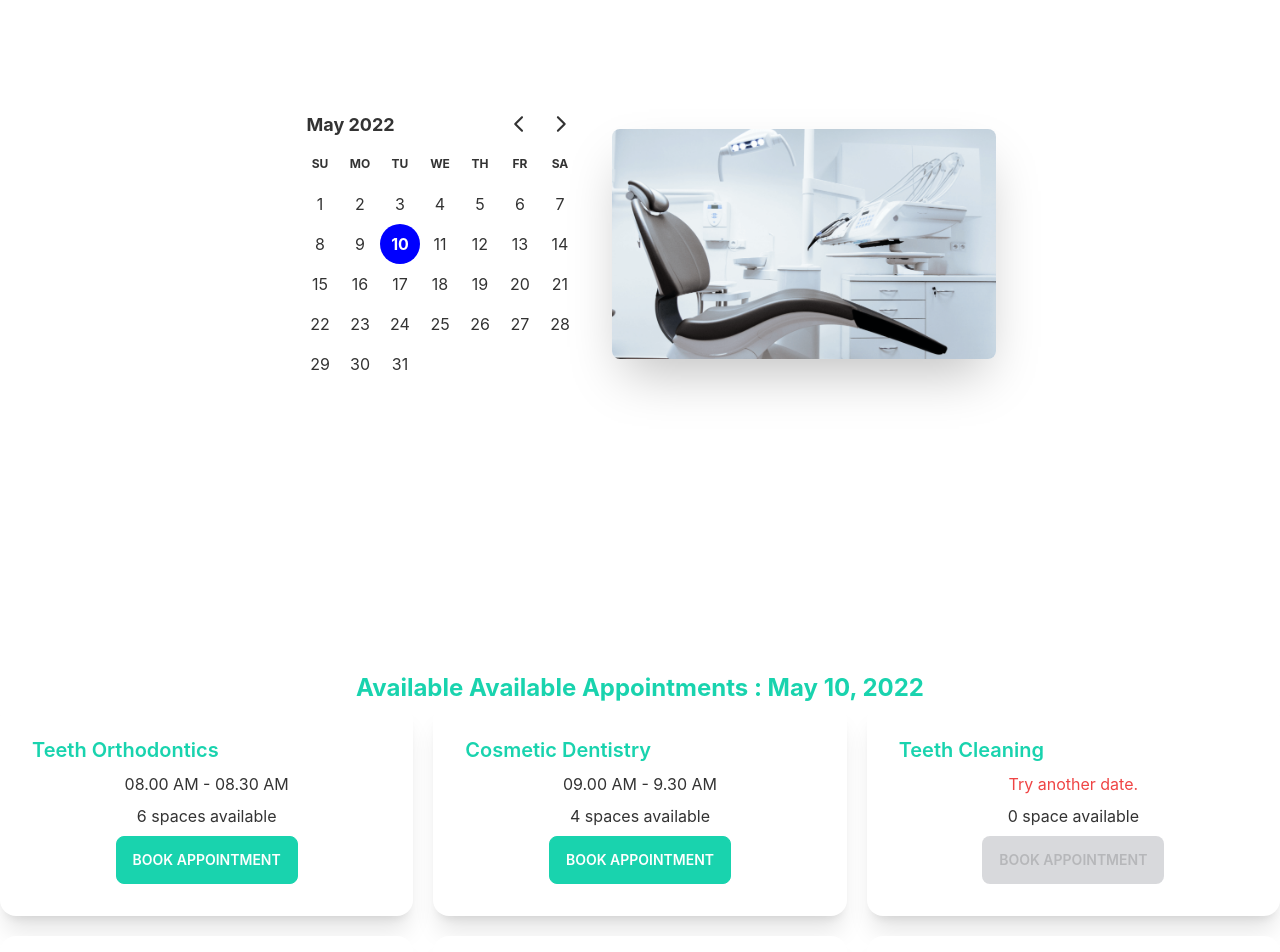
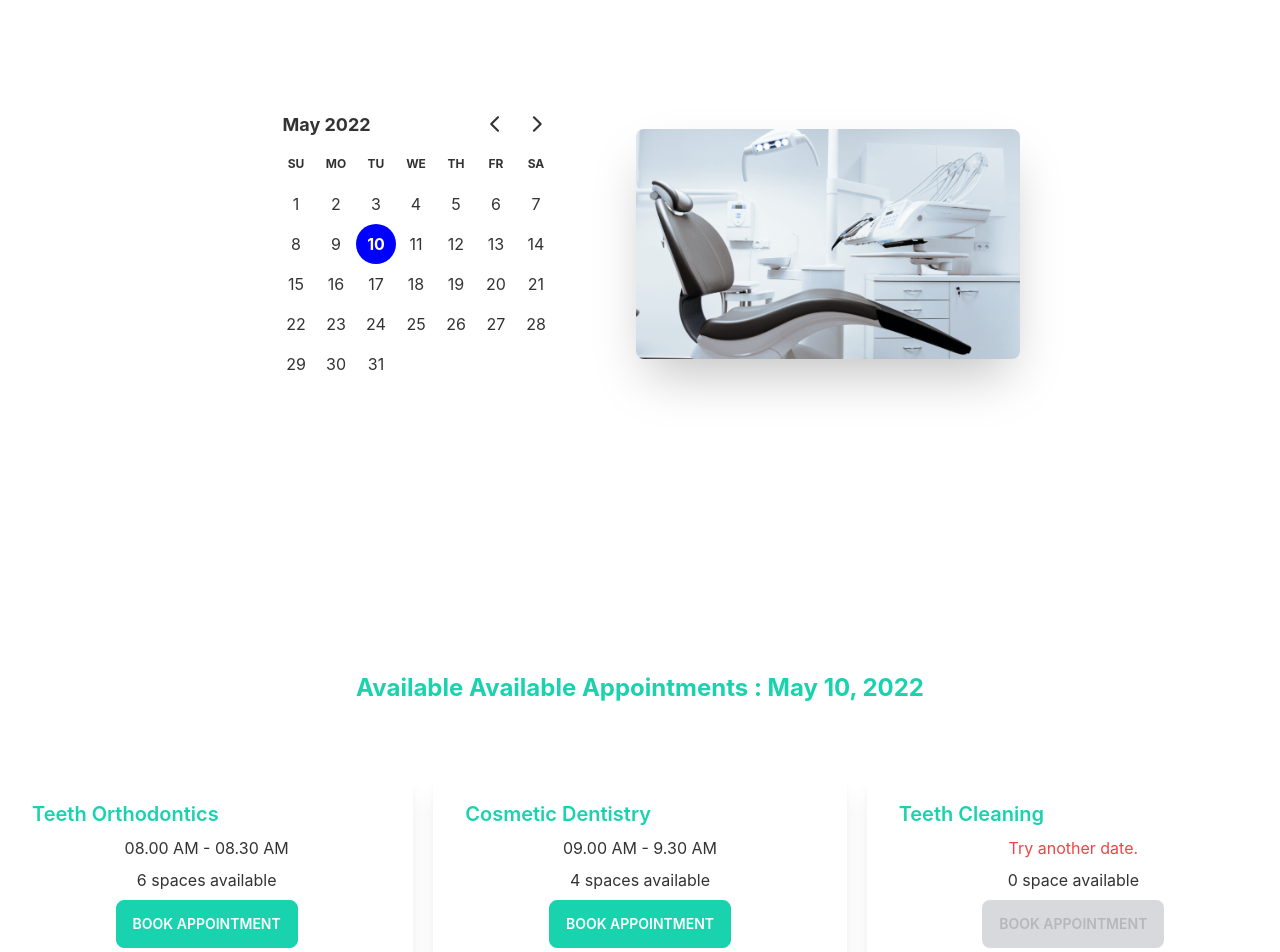
Before and after one commit to parthomalo/doctors-portal-cliend, a React (Create React App) app: page /appointment in a window 1280 px wide. Shown: the part 220-1172 px from the top of the page. Built offline with nearby package versions, Linux system fonts and the light colour scheme.

Commit message:
added booking madal

```diff
--- a/public/index.html
+++ b/public/index.html
@@ -24,7 +24,7 @@
       work correctly both with client-side routing and a non-root public URL.
       Learn how to configure a non-root public URL by running `npm run build`.
     -->
-    <title>React App</title>
+    <title>Doctors Portal</title>
   </head>
   <body>
     <noscript>You need to enable JavaScript to run this app.</noscript>
--- a/src/Pages/Appointments/AppointmentBanar.js
+++ b/src/Pages/Appointments/AppointmentBanar.js
@@ -6,7 +6,7 @@
     return (
         <div className="hero min-h-screen ">
             <div className="hero-content flex-col lg:flex-row-reverse">
-                <img src={chair} className="max-w-sm rounded-lg shadow-2xl" alt='' />
+                <img src={chair} className="max-w-sm rounded-lg shadow-2xl ml-12 " alt='' />
                 <div>
                     <DayPicker
 
--- a/src/Pages/Appointments/AvailableAppointment.js
+++ b/src/Pages/Appointments/AvailableAppointment.js
@@ -1,9 +1,11 @@
 import { format } from 'date-fns';
 import React, { useEffect, useState } from 'react';
+import BookingModal from './BookingModal';
 import Service from './Service';
 
 const AvailableAppointment = ({ date }) => {
-    const [service, setService] = useState([])
+    const [service, setService] = useState([]);
+    const [treatment, setTreatment] = useState(null);
 
     useEffect(() => {
         fetch('services.json')
@@ -14,16 +16,22 @@
     return (
         <div className='mt-7 mb-9'>
             <div>
-                <h4 className='text-secondary font-bold text-center text-2xl'>Available Available Appointments : {format(date, 'PP')} </h4>
+                <h4 className='text-secondary font-bold text-center text-2xl mb-16 '>Available Available Appointments : {format(date, 'PP')} </h4>
             </div>
             <div className='grid sm:grid-cols-1 md:grid-cols-2 lg:grid-cols-3 gap-5'>
                 {
                     service.map(service => <Service
                     key={service._id}
                     service={service}
+                    setTreatment={setTreatment}
                     ></Service>)
                 }
             </div>
+            {treatment && <BookingModal
+            date={date}
+            treatment={treatment}
+            setTreatment={setTreatment}
+            ></BookingModal>}
         </div>
 
     );
--- /dev/null
+++ b/src/Pages/Appointments/BookingModal.js
@@ -0,0 +1,41 @@
+import { format } from 'date-fns';
+import React from 'react';
+
+const BookingModal = ({ date, treatment, setTreatment }) => {
+    const {_id, name, slots } = treatment;
+   const handelBooking = event =>{
+       event.preventDefault();
+       const slot = event.target.slot.value;
+       console.log(_id, name, slot)
+       setTreatment(null)
+   }
+    return (
+        <div>
+            <input type="checkbox" id="booking-modal" class="modal-toggle" />
+            <div class="modal modal-bottom sm:modal-middle">
+                <div class="modal-box">
+                    <label for="booking-modal" class="btn btn-sm btn-circle absolute right-2 top-2">✕</label>
+                    <h3 class="font-bold text-lg">{name}</h3>
+
+                    <form onSubmit={handelBooking} className='grid grid-cols-1 gap-2 mt-2 justify-items-center '>
+                        <input type="text" disabled value={format(date, 'PP')} class="input input-bordered w-full max-w-xs" />
+                        <select name='slot' class="select select-bordered w-full max-w-xs">
+                            {
+                                slots.map(slot => <option value={slot}>{slot}</option>)
+                            }
+
+                        </select>
+                        <input type="text" name='name' placeholder="Name" class="input input-bordered w-full max-w-xs" />
+                        <input type="number" name='phone' placeholder="Phone Number" class="input input-bordered w-full max-w-xs" />
+                        <input type="email" name='email' placeholder="Email" class="input input-bordered w-full max-w-xs" />
+                        <input type="submit" value="submit" class="btn btn-secondary w-full max-w-xs" />
+
+                    </form>
+
+                </div>
+            </div>
+        </div>
+    );
+};
+
+export default BookingModal;
--- a/src/Pages/Appointments/Service.js
+++ b/src/Pages/Appointments/Service.js
@@ -1,6 +1,6 @@
 import React from 'react';
 
-const Service = ({service}) => {
+const Service = ({service, setTreatment}) => {
     const {name, slots} = service;
     return (
         <div class="card bg-base-100 shadow-xl">
@@ -14,7 +14,12 @@
                 </p>
                 <p>{slots.length} {slots.length>1 ? 'spaces' : 'space'} available</p>
                 <div class="card-actions justify-center">
-                    <button disabled={slots.length===0}  class="btn btn-secondary text-white uppercase">Book Appointment</button>
+
+                     <label
+                     onClick={()=>setTreatment(service)}
+                     disabled={slots.length===0}
+                     for="booking-modal"
+                     class="btn btn-secondary text-white uppercase">Book Appointment</label>
                 </div>
             </div>
         </div>
```
